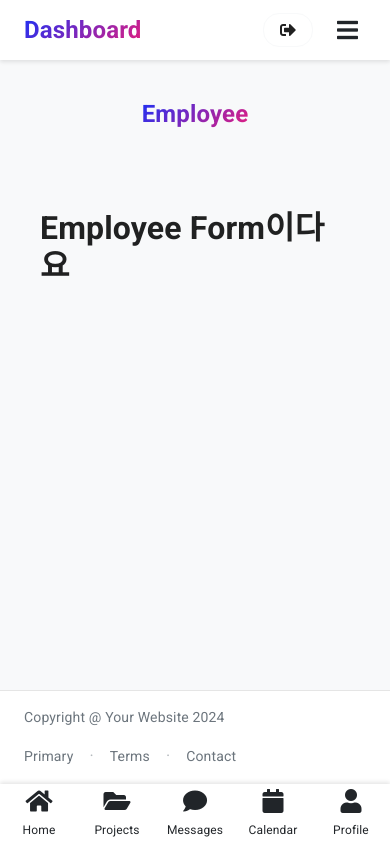
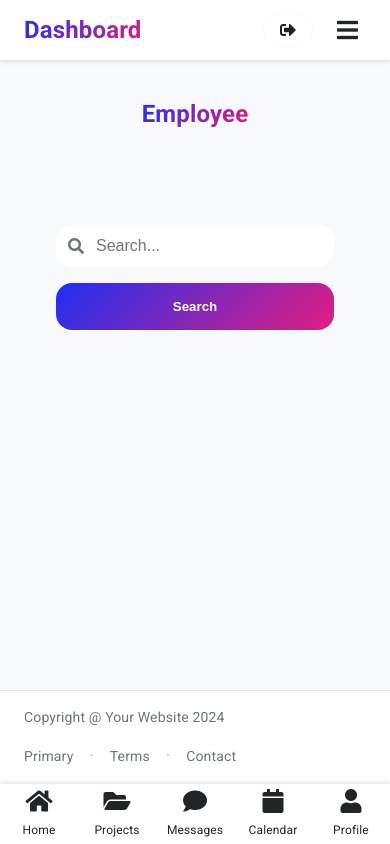
Before and after one commit to dmsqja/Smart-Office, a React (Create React App) app in the folder front/: page /employee in a window 390 px wide. Built offline with nearby package versions, Linux system fonts and the light colour scheme.

Commit message:
Feat: 직원 검색 폼 및 무한 스크롤 기능 추가, 더미 데이터 생성 유틸리티 구현

```diff
--- a/front/src/components/employee/EmployeeForm.jsx
+++ b/front/src/components/employee/EmployeeForm.jsx
@@ -1,11 +1,114 @@
-const Emp = () => {
+import { useState, useEffect, useCallback } from 'react';
+import generateMockData from '../../utils/generateMockData';
+import '../../styles/employee.css';
+
+const EmployeeForm = () => {
+    const [searchTerm, setSearchTerm] = useState('');
+    const [searchResults, setSearchResults] = useState([]);
+    const [mockData, setMockData] = useState([]);
+    const [displayedResults, setDisplayedResults] = useState([]);
+    const [page, setPage] = useState(1);
+    const [isLoading, setIsLoading] = useState(false);
+    const itemsPerPage = 6; // 한 번에 보여줄 아이템 수
+
+    useEffect(() => {
+        const data = generateMockData(100);
+        console.log('생성된 데이터:', data);
+        setMockData(data);
+    }, []);
+
+    // 스크롤 이벤트 처리
+    useEffect(() => {
+        const handleScroll = () => {
+            const scrollHeight = document.documentElement.scrollHeight;
+            const scrollTop = document.documentElement.scrollTop;
+            const clientHeight = document.documentElement.clientHeight;
+
+            // 하단에서 100px 전에 도달했을 때 로드
+            if (scrollTop + clientHeight >= scrollHeight - 1) {
+                loadMore();
+            }
+        };
+
+        window.addEventListener('scroll', handleScroll);
+        return () => window.removeEventListener('scroll', handleScroll);
+    }, [searchResults, page]);
+
+    const loadMore = useCallback (() => {
+        const startIndex = (page - 1) * itemsPerPage;
+        const endIndex = page * itemsPerPage;
+        const newResults = searchResults.slice(startIndex, endIndex);
+
+        if (newResults.length > 0 && startIndex < searchResults.length) {
+            setIsLoading(true);
+            setTimeout(() => {
+                setDisplayedResults(prev => [...prev, ...newResults]);
+                setPage(prev => prev + 1);
+                setIsLoading(false);
+            }, 1000);
+        }
+    }, [page, searchResults, itemsPerPage]);
+
+    const handleSubmit = (e) => {
+        e.preventDefault();
+        console.log('검색어:', searchTerm);
+
+        let results = mockData.filter(item =>
+            (item.title.toLowerCase().includes(searchTerm.toLowerCase()) ||
+            item.content.toLowerCase().includes(searchTerm.toLowerCase()))
+        );
+
+        console.log('검색 결과:', results);
+
+        setTimeout(() => {
+            setSearchResults(results);
+            setDisplayedResults(results.slice(0, itemsPerPage));
+            setPage(2);
+        }, 500);
+    };
+
     return (
-        <div>
-            <div>
-                <h1>Employee Form이다요</h1>
+        <div className="emp-form-wrapper">
+            <form onSubmit={handleSubmit} className="emp-form">
+                <div className="emp-input-container">
+                    <i className="fas fa-search emp-icon"></i>
+                    <input
+                        type="text"
+                        className="emp-input"
+                        placeholder="Search..."
+                        value={searchTerm}
+                        onChange={(e) => setSearchTerm(e.target.value)}
+                    />
+                </div>
+                <button type="submit" className="emp-button">
+                    Search
+                </button>
+            </form>
+            <div className="emp-results">
+                {displayedResults.length > 0 ? (
+                    <>
+                        {displayedResults.map(item => (
+                            <div key={item.id} className="emp-result-item">
+                                <h3>{item.title}</h3>
+                                <p className="emp-result-category">{item.category}</p>
+                                <p className="emp-result-content">{item.content}</p>
+                                <p className="emp-result-date">{item.date}</p>
+                            </div>
+                        ))}
+                        {isLoading && displayedResults.length < searchResults.length && (
+                            <div className="loading">
+                                <i className="fas fa-spinner fa-spin"></i>
+                                <p>Loading more results...</p>
+                            </div>
+                        )}
+                    </>
+                ) : searchTerm && (
+                    <p className="no-results">No results found</p>
+                )}
             </div>
         </div>
+
     );
 };
 
-export default Emp;
+export default EmployeeForm;
--- /dev/null
+++ b/front/src/styles/employee.css
@@ -0,0 +1,195 @@
+.emp-form-wrapper {
+    max-width: 1200px;
+    margin: 0 auto;
+    padding: 2rem;
+}
+
+.emp-form {
+    display: flex;
+    gap: 1rem;
+    margin-bottom: 1.5rem;
+}
+
+.emp-input-container {
+    position: relative;
+    flex: 1;
+}
+
+.emp-icon {
+    position: absolute;
+    left: 1rem;
+    top: 50%;
+    transform: translateY(-50%);
+    color: var(--gray);
+}
+
+.emp-input {
+    width: 100%;
+    padding: 1rem 1rem 1rem 3rem;
+    font-size: 1rem;
+    border: 2px solid var(--bs-gray-200);
+    border-radius: var(--border-radius);
+    transition: all 0.3s ease;
+}
+
+.emp-input:focus {
+    outline: none;
+    border-color: var(--primary);
+    box-shadow: 0 0 0 3px rgba(30, 48, 243, 0.1);
+}
+
+.emp-button {
+    padding: 1rem 2rem;
+    font-weight: 600;
+    color: white;
+    background: var(--gradient);
+    border: none;
+    border-radius: var(--border-radius);
+    cursor: pointer;
+    transition: all 0.3s ease;
+}
+
+.emp-button:hover {
+    opacity: 0.9;
+    transform: translateY(-1px);
+}
+
+.emp-filters {
+    display: flex;
+    gap: 1rem;
+}
+
+.filter-select {
+    padding: 0.5rem 1rem;
+    font-size: 0.875rem;
+    border: 1px solid var(--bs-gray-200);
+    border-radius: 0.5rem;
+    background-color: white;
+    cursor: pointer;
+}
+
+.filter-select:focus {
+    outline: none;
+    border-color: var(--primary);
+}
+
+.emp-results {
+    margin-top: 2rem;
+    display: grid;
+    grid-template-columns: repeat(auto-fill, minmax(300px, 1fr));
+    gap: 1rem;
+}
+
+.emp-result-item {
+    padding: 1.5rem;
+    background-color: white;
+    border: 1px solid var(--bs-gray-200);
+    border-radius: var(--border-radius);
+    transition: all 0.3s ease;
+    box-shadow: 0 2px 4px rgba(0, 0, 0, 0.05);
+    height: 100%;
+    display: flex;
+    flex-direction: column;
+    gap: 0.75rem;
+}
+
+.emp-result-item:hover {
+    border-color: var(--primary);
+    box-shadow: 0 2px 4px rgba(0,0,0,0.1);
+    transform: translateY(-2px);
+}
+
+.emp-result-item h3 {
+    margin: 0 0 0.5rem 0;
+    color: var(--primary);
+    font-size: 1.25rem;
+    font-weight: 600;
+}
+
+.emp-result-category {
+    display: inline-block;
+    padding: 0.35rem 1rem;
+    background-color: #f0f0ff;
+    border: 1px solid var(--primary);
+    border-radius: 2rem;
+    font-size: 0.8rem;
+    color: var(--primary);
+    font-weight: 500;
+    text-transform: uppercase;
+    letter-spacing: 0.5px;
+}
+
+.emp-result-content {
+    color: var(--bs-gray-700);
+    margin-bottom: 0.75rem;
+    line-height: 1.6;
+    overflow: hidden;
+    display: -webkit-box;
+    -webkit-line-clamp: 3;
+    line-clamp: 3;
+    -webkit-box-orient: vertical;
+    flex: 1;
+}
+
+.emp-result-date {
+    font-size: 0.875rem;
+    color: var(--secondary);
+    margin: 0;
+    font-weight: 500;
+}
+
+.no-results {
+    grid-column: 1 / -1;
+    text-align: center;
+    color: var(--bs-gray-500);
+    padding: 2rem;
+}
+
+.loading {
+    grid-column: 1 / -1;
+    text-align: center;
+    padding: 2rem;
+    color: var(--bs-gray-500);
+}
+
+.loading i {
+    font-size: 2rem;
+    margin-bottom: 1rem;
+}
+
+.loading p {
+    margin: 0;
+}
+
+/* Responsive Styles */
+@media (max-width: 768px) {
+    .emp-form {
+        flex-direction: column;
+    }
+
+    .emp-button {
+        width: 100%;
+    }
+
+    .emp-filters {
+        flex-direction: column;
+    }
+
+    .filter-select {
+        width: 100%;
+    }
+}
+
+@media (max-width: 576px) {
+    .emp-form-wrapper {
+        padding: 1rem;
+    }
+
+    .emp-input {
+        padding: 0.75rem 0.75rem 0.75rem 2.5rem;
+    }
+
+    .emp-icon {
+        left: 0.75rem;
+    }
+}
--- /dev/null
+++ b/front/src/utils/generateMockData.js
@@ -0,0 +1,15 @@
+const generateMockData = (count) => {
+    const categories = ['articles', 'products', 'services', 'events', 'news', 'others'];
+    const titles = ['서울','부산','제주','강원','경기','충남','전북','경북','전남','경남','충북','인천','대전','대구','광주','울산','세종','제주'];
+    const contents = ['여행','맛집','관광','호텔','액티비티','숙박','문화','힐링','휴양','레포츠','쇼핑','마트','편의점','카페','박물관','미술관','공원','산책로','전시회','행사'];
+
+    return Array.from({ length: count }, (_, i) => ({
+        id: i + 1,
+        title: `${titles[Math.floor(Math.random() * titles.length)]} ${contents[Math.floor(Math.random() * contents.length)]}`,
+        category: categories[Math.floor(Math.random() * categories.length)],
+        content: `임시 내용 ${i + 1}...`,
+        date: new Date(2024, Math.floor(Math.random() * 12), Math.floor(Math.random() * 28) + 1).toISOString().split('T')[0]
+    }));
+};
+
+export default generateMockData;
```
Also changed, not shown: front/src/data/searchData.json (added, +19 -0 lines).
